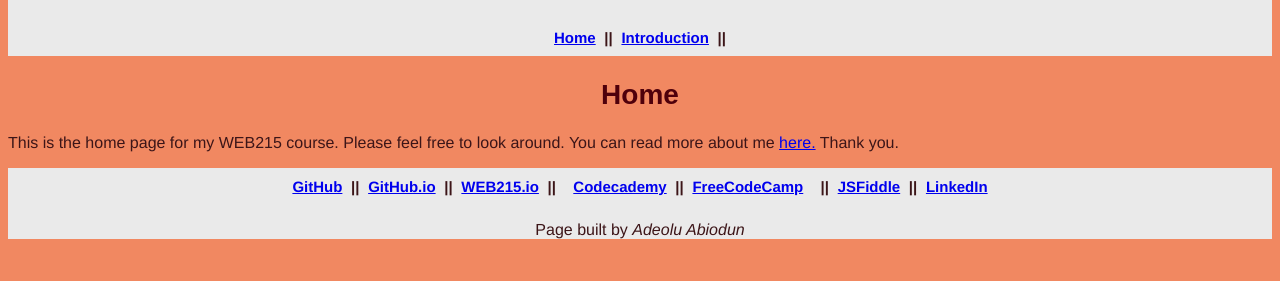
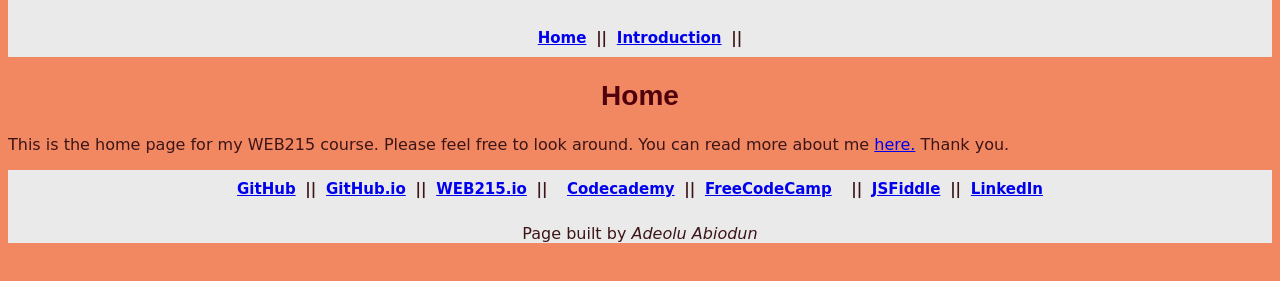
Before and after one commit to AdeoluAbiodun/web215, a plain HTML site: page index.html in a window 1280 px wide. Shown: the part 61-342 px from the top of the page. Drawn offline with Linux system fonts and the light colour scheme.

Commit message:
Update default.css

```diff
--- a/styles/default.css
+++ b/styles/default.css
@@ -6,7 +6,7 @@ body {
   background-color: coral;
   animation: changeColor 180s infinite;
   color: #3C1518;
-  font-family: Lora, Helvetica, sans-serif;
+  font-family: 'Pacifico', cursive;
 }
 
 header, footer {
```
